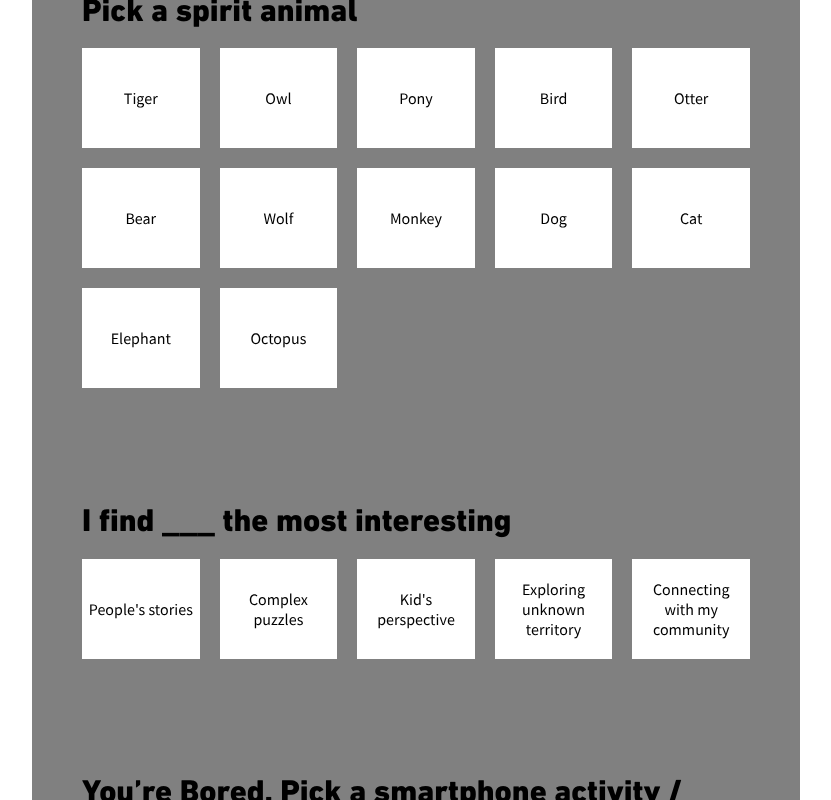
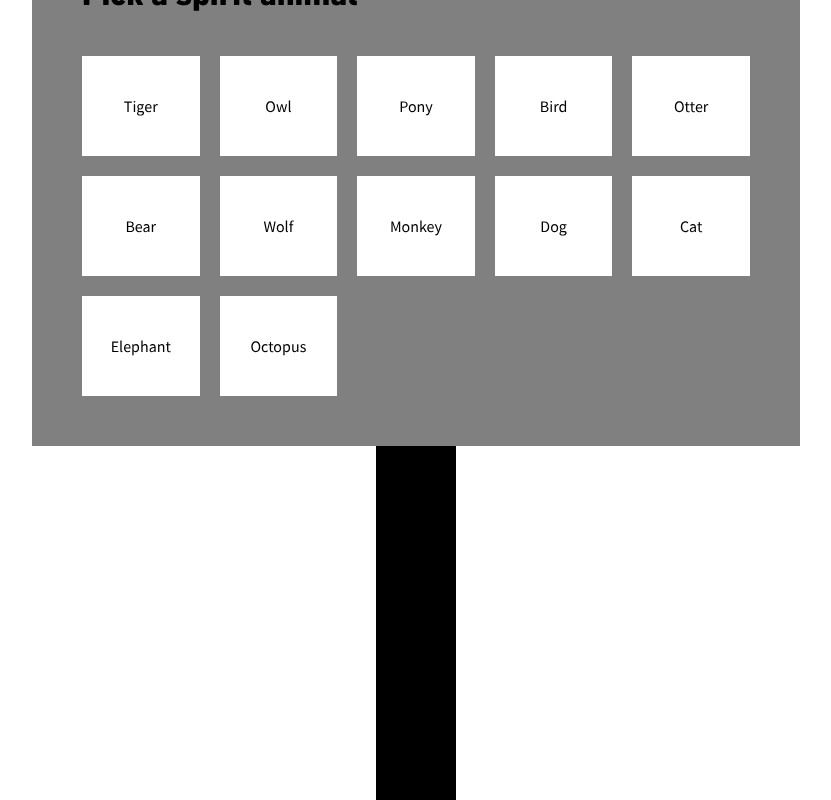
Before and after one commit to sdghi/saemin, a Vue app: page / in a window 1280 px wide. Both pictures are taken after a click on the button "TAKE QUIZ". Shown: the part 864-1664 px from the top of the page, without its empty margins (224-1055 px from the left). Built offline with nearby package versions, Linux system fonts and the light colour scheme.

Commit message:
adds line as a test and refactors the animation for scrolling

```diff
--- a/src/App.vue
+++ b/src/App.vue
@@ -29,7 +29,7 @@ html {
 body {
   margin: 0;
   padding: 0;
-  overflow: hidden;
+  // overflow: hidden;
 }
 
 ul {
--- a/src/components/Home.vue
+++ b/src/components/Home.vue
@@ -69,6 +69,10 @@ export default {
   }
 }
 
+p {
+  line-height: 1.3;
+}
+
 .home-subtitle {
   text-align: center;
   font-size: 5vmin;
--- a/src/components/Question.vue
+++ b/src/components/Question.vue
@@ -1,7 +1,7 @@
 <template>
     <div>
-      <div class="question" v-for="question in allQuestions" :key="question.id">
-          <QuestionCard :question="question" :allQuestions="allQuestions" :quizCompleted="quizCompleted" :startingScrollHeight="startingScrollHeight" :updatedScrollHeight="updatedScrollHeight"/>
+      <div class="question" v-for="question in allQuestions" :key="question.id" ref="question">
+          <QuestionCard  :question="question" :allQuestions="allQuestions" :quizCompleted="quizCompleted"/>
       </div>
     </div>
 </template>
@@ -18,11 +18,10 @@ export default {
   },
   data() {
     return {
-      startingScrollHeight: 864,
-      updatedScrollHeight: 0
+      startingScrollHeight: 864
     };
   },
-  mounted() {
+  created() {
     // Will handle initial scroll down to first question when starting quiz
     setTimeout(() => {
       window.scrollTo({
--- a/src/components/QuestionCard.vue
+++ b/src/components/QuestionCard.vue
@@ -1,5 +1,7 @@
 <template>
     <div class="question-card" ref="quizQuestion">
+
+          <div class="question-container">
             <h3>{{question.content}}</h3>
               <div class="answers-container">
                 <!-- the answer == 1 will be data.value and the value in the input will be pulled data.answerTitle -->
@@ -12,6 +14,11 @@
                 >{{answer.content}}</button>
             </div>
           </div>
+
+
+          <!-- this is the illustration -->
+          <div class="line"></div>
+        </div>
 </template>
 
 <script>
@@ -23,7 +30,8 @@ export default {
       currentAnswer: null,
       isSelected: false,
       index: this.allQuestions.indexOf(this.question),
-      nextScrollHeight: 0
+      nextScrollHeight: 0,
+      currentQuestionHeight: 0
     };
   },
   updated() {
@@ -56,7 +64,7 @@ export default {
             top: window.pageYOffset + this.$refs.quizQuestion.clientHeight,
             behavior: "smooth"
           });
-        }, 1000);
+        }, 300);
       } else {
         window.scrollTo({
           top: window.pageYOffset + this.$refs.quizQuestion.clientHeight,
@@ -85,23 +93,39 @@ export default {
 <style lang="scss" scoped>
 .question-card {
   margin: 0 auto;
-  background: $card-color;
   color: $black;
-  padding: 50px;
+  // padding: 50px;
 
   h3 {
     font-size: 2rem;
   }
 }
 
+// delete this later it is the fake illustration
+.line {
+  height: 50vh;
+  width: 80px;
+  margin: 0 auto;
+  background: black;
+}
+
 // May break into another component later
+.question-container {
+  background: $card-color;
+  padding: 50px;
+
+  h3 {
+    margin: 0;
+  }
+}
+
 .answers-container {
   display: grid;
   grid-template-columns: repeat(auto-fit, minmax(100px, 1fr));
   grid-gap: 20px;
-  max-height: 40vh;
+  margin-top: 40px;
   // allow for scroll for questions with a lot of answers
-  overflow-y: auto;
+  // overflow-y: auto;
 
   .answer {
     width: 100%;
--- a/src/components/ScrollDownCta.vue
+++ b/src/components/ScrollDownCta.vue
@@ -1,12 +1,13 @@
 <template>
-    <section ref="scroll-cta">
+    <section ref="scrollCta">
         first scroll section
     </section>
 </template>
 
 <script>
 export default {
-  name: "ScrollDownCta"
+  name: "ScrollDownCta",
+  props: ["scrollCtaHeight"]
 };
 </script>
 
```
Lines whose indentation alone changed are shown as unchanged.
